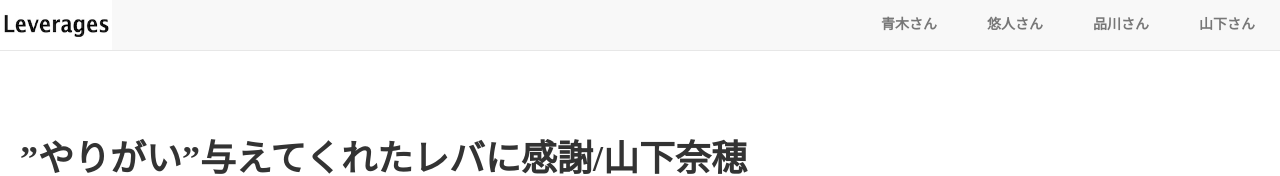
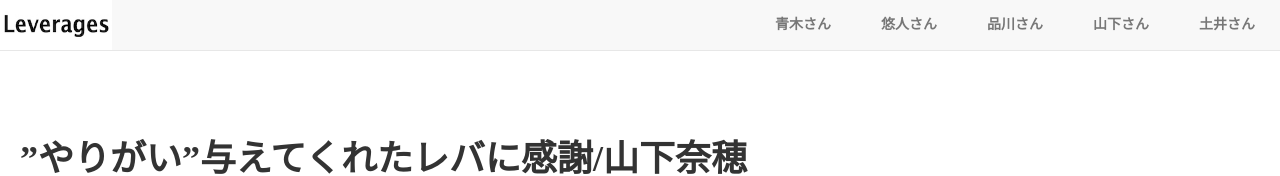
Before and after one commit to so5433so/so5433so.github.io, a plain HTML site: page yamashita.html in a window 1280 px wide. Shown: the top 176 px of the page. Drawn offline with nearby package versions, Linux system fonts and the light colour scheme.

Commit message:
Update yamashita.html

```diff
--- a/yamashita.html
+++ b/yamashita.html
@@ -35,6 +35,7 @@
 					<li><a href="yuto.html">悠人さん</a></li>
 					<li><a href="shinagawa.html">品川さん</a></li>
 					<li><a href="#">山下さん</a></li>
+					<li><a href="doi.html">土井さん</a></li>
 				</ul>
 			</div>
                 </div>
```
